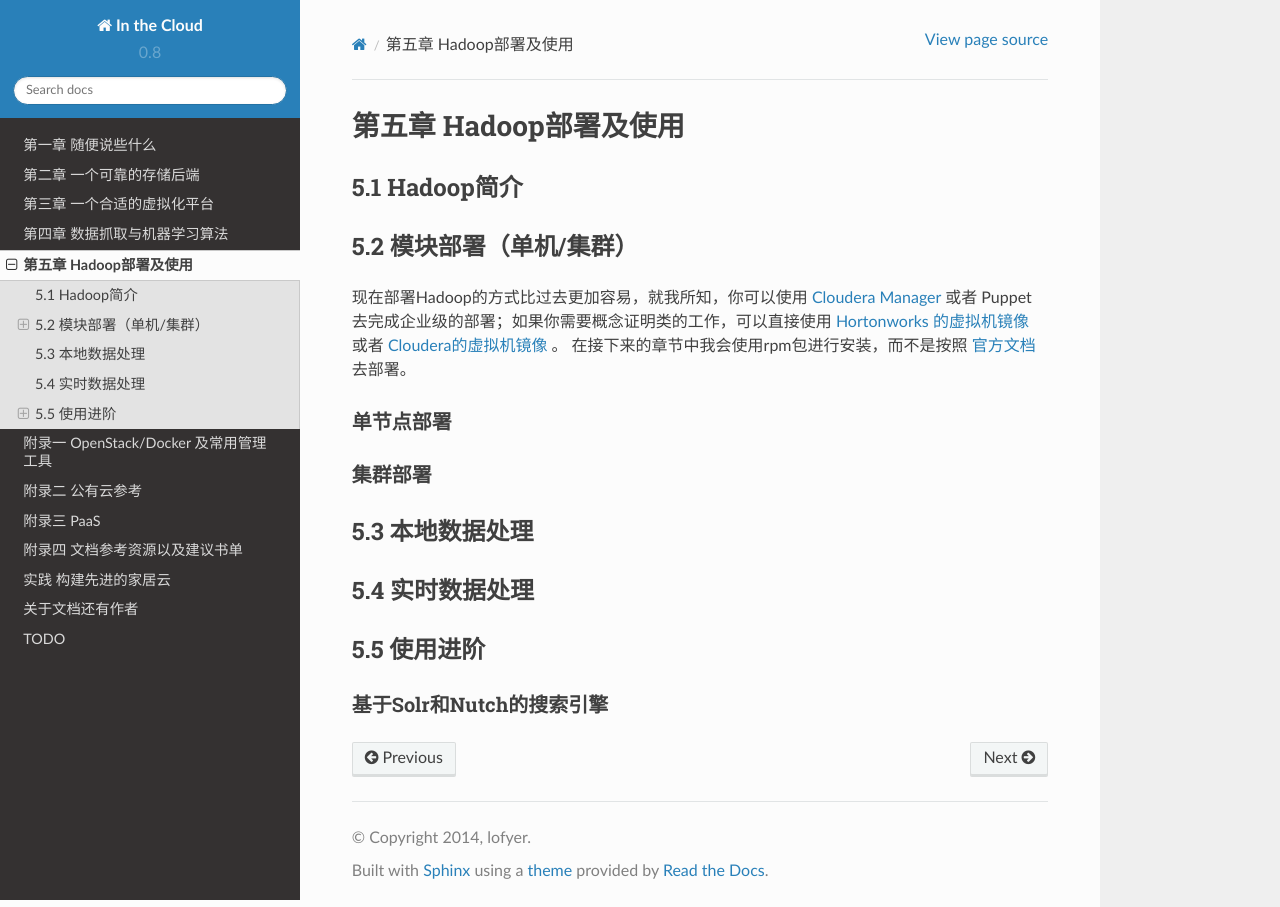
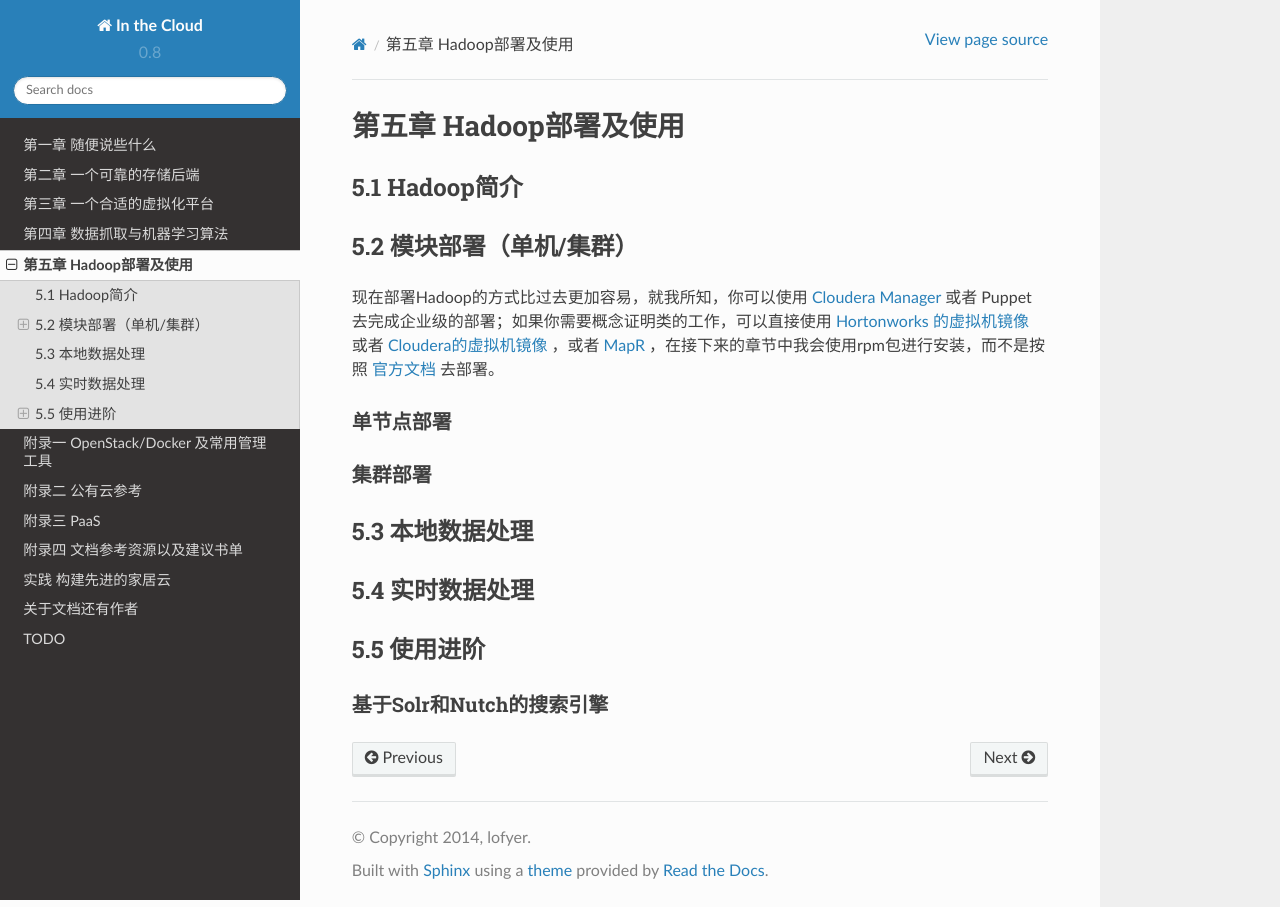
Before and after one commit to lofyer/InTheCloud, a Sphinx documentation site: the page built from source/posts/ch05.rst, in a window 1280 px wide. Built offline with Sphinx 7.4.7 and the Read the Docs theme 2.0.0, drawn with Linux system fonts in a browser that asks for light colours; formulas are drawn with MathJax 3.

Commit message:
Hadoop MapR

```diff
--- a/source/posts/ch05.rst
+++ b/source/posts/ch05.rst
@@ -8,7 +8,7 @@
 5.2 模块部署（单机/集群）
 -------------------------
 
-现在部署Hadoop的方式比过去更加容易，就我所知，你可以使用 `Cloudera Manager <http://www.cloudera.com/content/cloudera/en/downloads/cloudera_manager/cm-5-1-3.html>`_ 或者 Puppet 去完成企业级的部署；如果你需要概念证明类的工作，可以直接使用 `Hortonworks 的虚拟机镜像 <http://zh.hortonworks.com/products/hortonworks-sandbox/>`_ 或者 `Cloudera的虚拟机镜像 <http://www.cloudera.com/content/cloudera/en/downloads/quickstart_vms/cdh-5-1-x1.html>`_ 。 在接下来的章节中我会使用rpm包进行安装，而不是按照 `官方文档 <http://hadoop.apache.org/docs/r1.2.1/single_node_setup.html>`_ 去部署。
+现在部署Hadoop的方式比过去更加容易，就我所知，你可以使用 `Cloudera Manager <http://www.cloudera.com/content/cloudera/en/downloads/cloudera_manager/cm-5-1-3.html>`_ 或者 Puppet 去完成企业级的部署；如果你需要概念证明类的工作，可以直接使用 `Hortonworks 的虚拟机镜像 <http://zh.hortonworks.com/products/hortonworks-sandbox/>`_ 或者 `Cloudera的虚拟机镜像 <http://www.cloudera.com/content/cloudera/en/downloads/quickstart_vms/cdh-5-1-x1.html>`_ ，或者 `MapR <https://www.mapr.com/products/mapr-sandbox-hadoop/download-sandbox-drill>`_ ，在接下来的章节中我会使用rpm包进行安装，而不是按照 `官方文档 <http://hadoop.apache.org/docs/r1.2.1/single_node_setup.html>`_ 去部署。
 
 单节点部署
 ~~~~~~~~~~~
```
